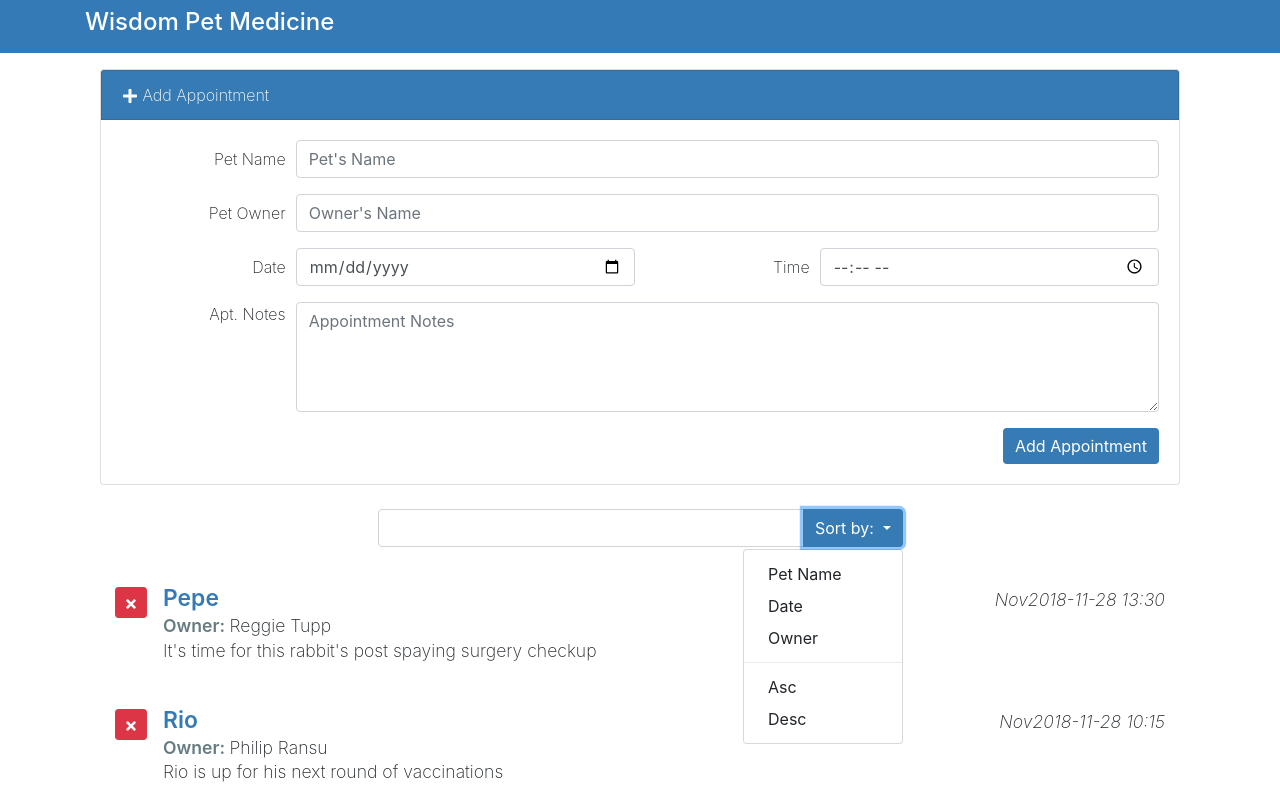
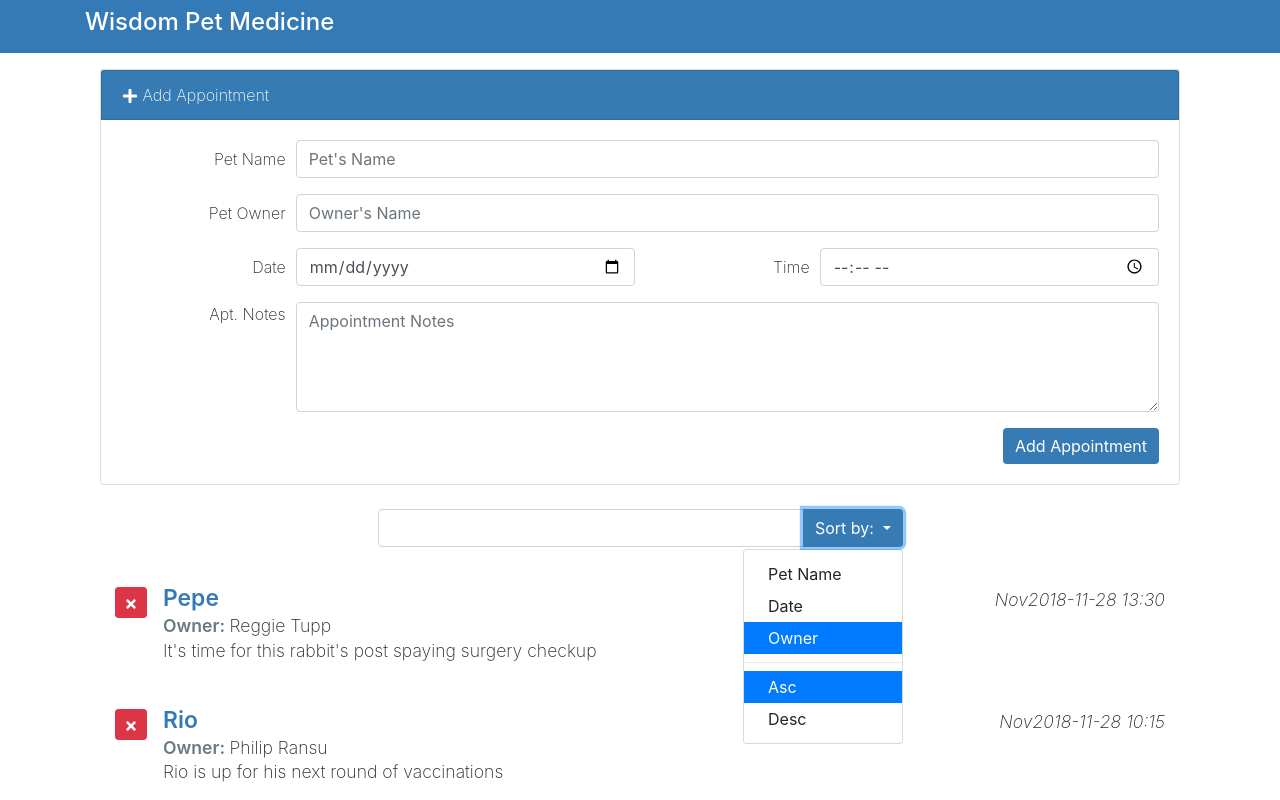
Before and after one commit to johnmorrisQADeveloper/005_react_hooks_user_interface, a React (Create React App) app: page / in a window 1280 px wide. Both pictures are taken after a click on the button "Sort by:". Shown: the top 800 px of the page. Built offline with nearby package versions, Linux system fonts and the light colour scheme.

Commit message:
manage dropdown display

```diff
--- a/src/components/App.js
+++ b/src/components/App.js
@@ -10,8 +10,8 @@ function App() {
     myAppointments: [],
     lastIndex: 0,
     formDisplay: true,
-    orderBy: 'petName',
-    orderDir: 'desc'
+    orderBy: 'ownerName',
+    orderDir: 'asc'
   })
 
   // let [myAppointments, setMyAppointments] = useState([])
@@ -109,7 +109,10 @@ function App() {
                 toggleForm={toggleForm}
                 AddApointment={AddApointment}
               />
-              <SearchAppointments />
+              <SearchAppointments
+                orderBy={app.orderBy}
+                orderDir={app.orderDir}
+              />
               <ListAppointments
                 myAppointments={app.myAppointments}
                 deleteAppointment={deleteAppointment}
--- a/src/components/SearchAppointments.js
+++ b/src/components/SearchAppointments.js
@@ -1,6 +1,6 @@
 import React from 'react'
 
-const SearchAppointments = () => {
+const SearchAppointments = ({ orderBy, orderDir }) => {
   return (
     <div className="search-appointments row justify-content-center my-4">
       <div className="col-md-6">
@@ -23,20 +23,30 @@ const SearchAppointments = () => {
             </button>
 
             <div className="sort-menu dropdown-menu dropdown-menu-right">
-              <button className="sort-by dropdown-item" href="#">
+              <button
+                className={'sort-by dropdown-item ' + (orderBy === 'petName' ? 'active' : '')}
+                href="#">
                 Pet Name
             </button>
-              <button className="sort-by dropdown-item" href="#">
+              <button
+                className={'sort-by dropdown-item ' + (orderBy === 'aptDate' ? 'active' : '')}
+                href="#">
                 Date
             </button>
-              <button className="sort-by dropdown-item" href="#">
+              <button
+                className={'sort-by dropdown-item ' + (orderBy === 'ownerName' ? 'active' : '')}
+                href="#">
                 Owner
             </button>
               <div role="separator" className="dropdown-divider" />
-              <button className="sort-by dropdown-item" href="#">
+              <button
+                className={'sort-by dropdown-item ' + (orderDir === 'asc' ? 'active' : '')}
+                href="#">
                 Asc
             </button>
-              <button className="sort-by dropdown-item" href="#">
+              <button
+                className={'sort-by dropdown-item ' + (orderDir === 'desc' ? 'active' : '')}
+                href="#">
                 Desc
             </button>
             </div>
```
